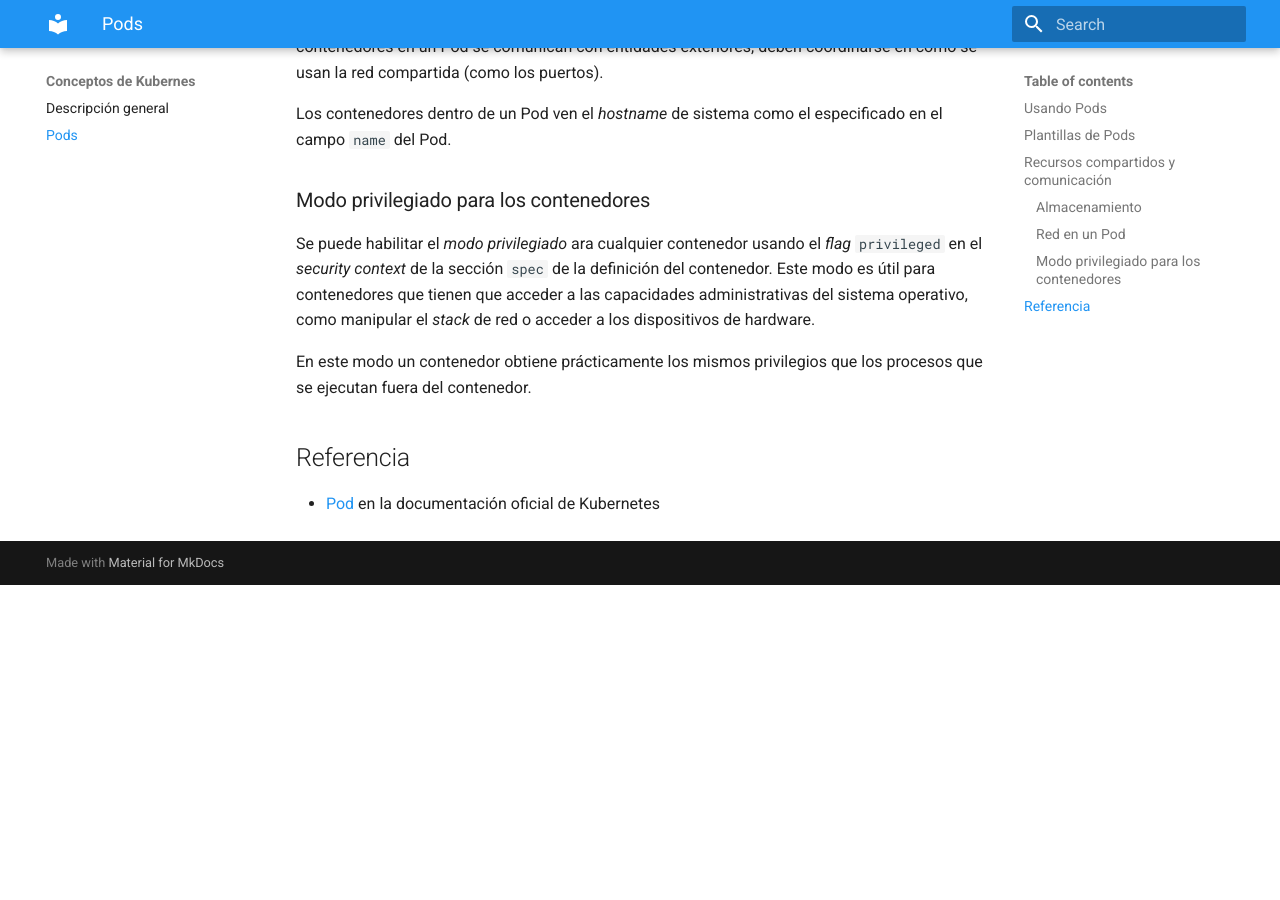
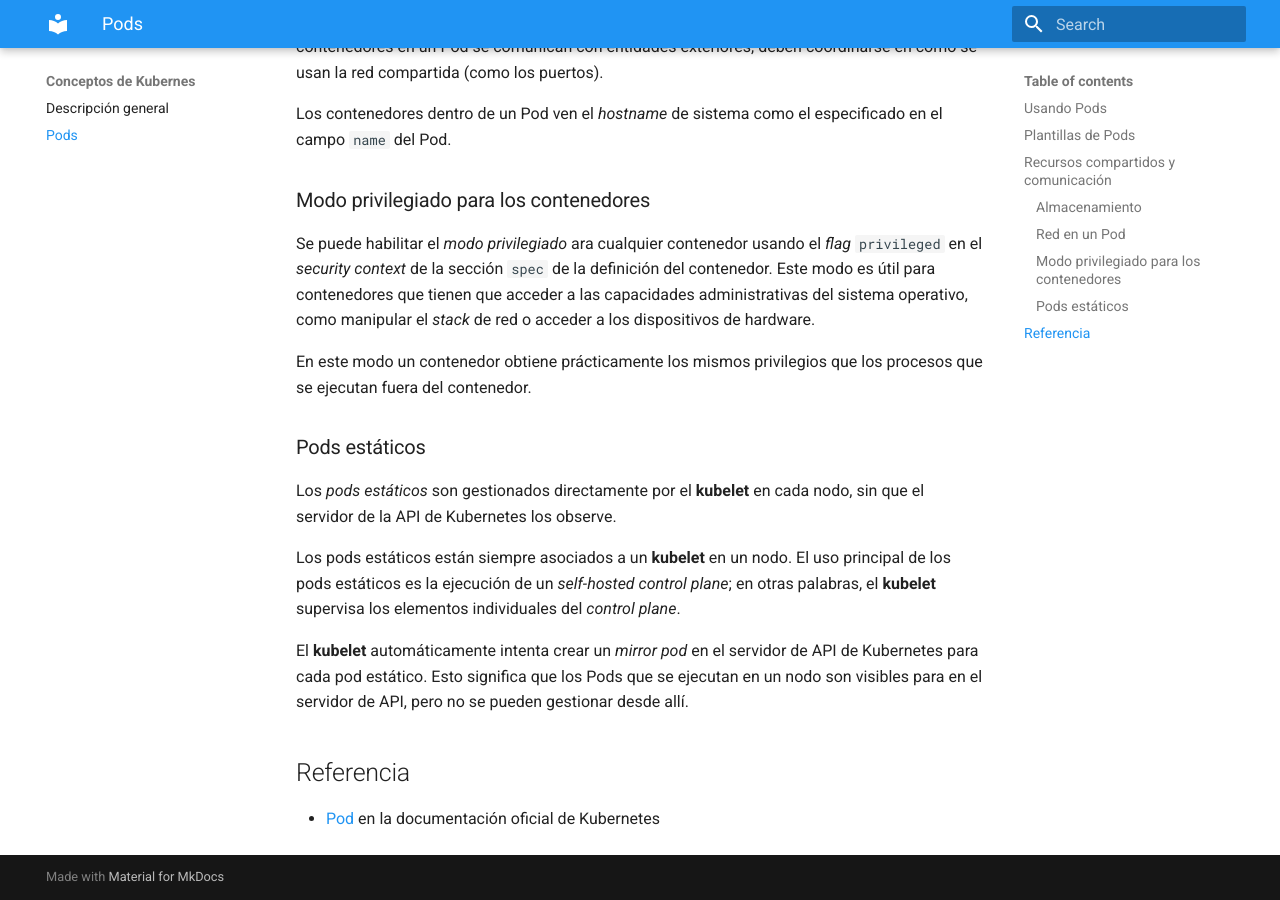
Before and after one commit to onthedock/k8s-devops, an MkDocs documentation site: the page built from docs/kubernetes/pod.md, in a window 1280 px wide and 900 px high, scrolled down 2128 px. Built offline with MkDocs 1.6.1 and Material for MkDocs 9.7.7, drawn with Linux system fonts in a browser that asks for light colours; before the commit the page ends 2713 px from its top, so only the background shows below that.

Commit message:
Pods: pods estáticos

```diff
--- a/docs/kubernetes/pod.md
+++ b/docs/kubernetes/pod.md
@@ -74,6 +74,15 @@ Los contenedores dentro de un Pod ven el *hostname* de sistema como el especific
 Se puede habilitar el *modo privilegiado* ara cualquier contenedor usando el *flag* `privileged` en el *security context* de la sección `spec` de la definición del contenedor. Este modo es útil para contenedores que tienen que acceder a las capacidades administrativas del sistema operativo, como manipular el *stack* de red o acceder a los dispositivos de hardware.
 
 En este modo un contenedor obtiene prácticamente los mismos privilegios que los procesos que se ejecutan fuera del contenedor.
+
+### Pods estáticos
+
+Los *pods estáticos* son gestionados directamente por el **kubelet** en cada nodo, sin que el servidor de la API de Kubernetes los observe.
+
+Los pods estáticos están siempre asociados a un **kubelet** en un nodo. El uso principal de los pods estáticos es la ejecución de un *self-hosted control plane*; en otras palabras, el **kubelet** supervisa los elementos individuales del *control plane*.
+
+El **kubelet** automáticamente intenta crear un *mirror pod* en el servidor de API de Kubernetes para cada pod estático. Esto significa que los Pods que se ejecutan en un nodo son visibles para en el servidor de API, pero no se pueden gestionar desde allí.
+
 ## Referencia
 
 - [Pod](https://kubernetes.io/docs/concepts/workloads/pods/) en la documentación oficial de Kubernetes
```
